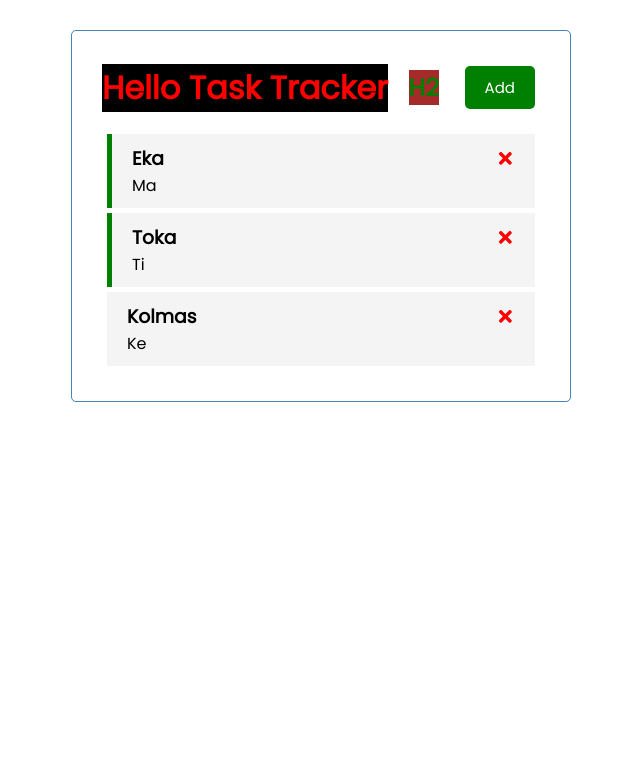
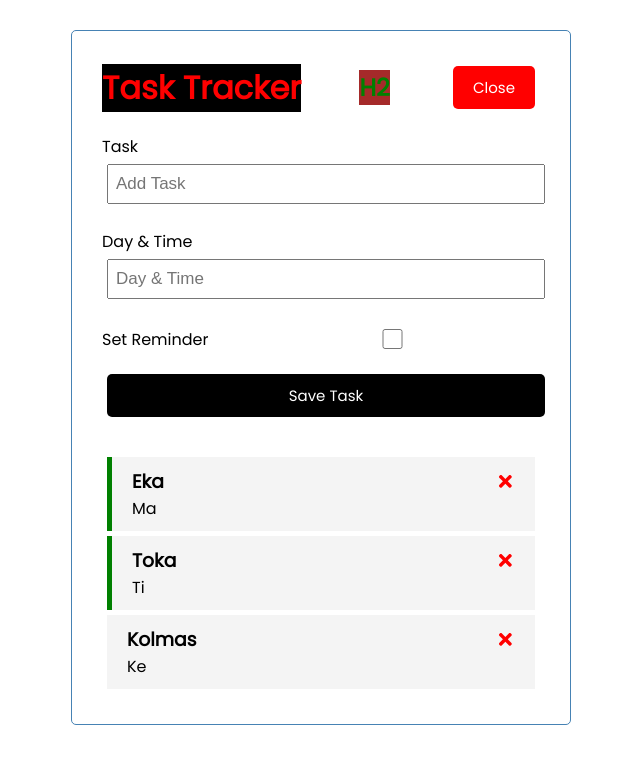
Before and after one commit to aarekr/LUT, a React (Create React App) app in the folder react-task-tracker/: page / in a window 1280 px wide. Both pictures are taken after a click on the button "Add". Shown: the top 764 px of the page, without its empty margins (319-959 px from the left). Built offline with nearby package versions, Linux system fonts and the light colour scheme.

Commit message:
Adding tasks, button toggle

```diff
--- a/react-task-tracker/src/App.js
+++ b/react-task-tracker/src/App.js
@@ -1,8 +1,10 @@
 import { useState } from "react";
 import Header from "./components/Header";
 import Tasks from "./components/Tasks";
+import AddTask from "./components/AddTask";
 
 function App() {
+  const [showAddTask, setShowAddTask] = useState(false)
   const [tasks, setTasks] = useState([
     {
         id: 1,
@@ -24,6 +26,13 @@
     },
   ])
 
+  // Add Task
+  const addTask = (task) => {
+    const id = Math.floor(Math.random() * 10000) + 1
+    const newTask = { id, ...task }
+    setTasks([...tasks, newTask])
+  }
+
   // Delete Task
   const deleteTask = (id) => {
     setTasks(tasks.filter((task) => task.id !== id))
@@ -36,13 +45,14 @@
 
   return (
     <div className="container">
-      <Header title='Hello' />
+      <Header onAdd={() => setShowAddTask(!showAddTask)} showAdd={showAddTask} />
+      {showAddTask && <AddTask onAdd={addTask} />}
       {tasks.length > 0
         ? <Tasks tasks={tasks} onDelete={deleteTask} onToggle={toggleReminder} />
         : 'No Tasks'
       }
     </div>
-  );
+  )
 }
 
 export default App;
--- /dev/null
+++ b/react-task-tracker/src/components/AddTask.js
@@ -0,0 +1,45 @@
+import { useState } from "react"
+
+const AddTask = ({ onAdd }) => {
+    const [text, setText] = useState('')
+    const [day, setDay] = useState('')
+    const [reminder, setReminder] = useState(false)
+
+    const onSubmit = (e) => {
+        e.preventDefault()
+        if (!text) {
+            alert('Please add a task')
+            return
+        }
+        onAdd({ text, day, reminder })
+        setText('')
+        setDay('')
+        setReminder(false)
+    }
+
+    return (
+        <form className='add-form' onSubmit={onSubmit}>
+        <div className='form-control'>
+            <label>Task</label>
+            <input type='text' placeholder='Add Task'
+                value={text} onChange={(e) => setText(e.target.value)}
+            />
+        </div>
+        <div className='form-control'>
+            <label>Day & Time</label>
+            <input type='text' placeholder='Day & Time'
+                value={day} onChange={(e) => setDay(e.target.value)}
+            />
+        </div>
+        <div className='form-control form-control-check'>
+            <label>Set Reminder</label>
+            <input type='checkbox' checked={reminder}
+                value={reminder} onChange={(e) => setReminder(e.currentTarget.checked)}
+            />
+        </div>
+        <input type='submit' value='Save Task' className='btn btn-block' />
+        </form>
+    )
+}
+
+export default AddTask
--- a/react-task-tracker/src/components/Header.js
+++ b/react-task-tracker/src/components/Header.js
@@ -1,15 +1,12 @@
 import PropTypes from 'prop-types'
 import Button from './Button'
 
-const Header = ({ title }) => {
-  const onClick = () => {
-    console.log('click')
-  }
+const Header = ({ title, onAdd, showAdd }) => {
   return (
     <header className='header'>
       <h1 style={{ color: 'red', backgroundColor: 'black' }}>{title} Task Tracker</h1>
       <h2 style={headingStyle}>H2</h2>
-      <Button color='green' text='Add' onClick={onClick} />
+      <Button color={showAdd ? 'red' : 'green'} text={showAdd ? 'Close' : 'Add'} onClick={onAdd} />
     </header>
   )
 }
```
